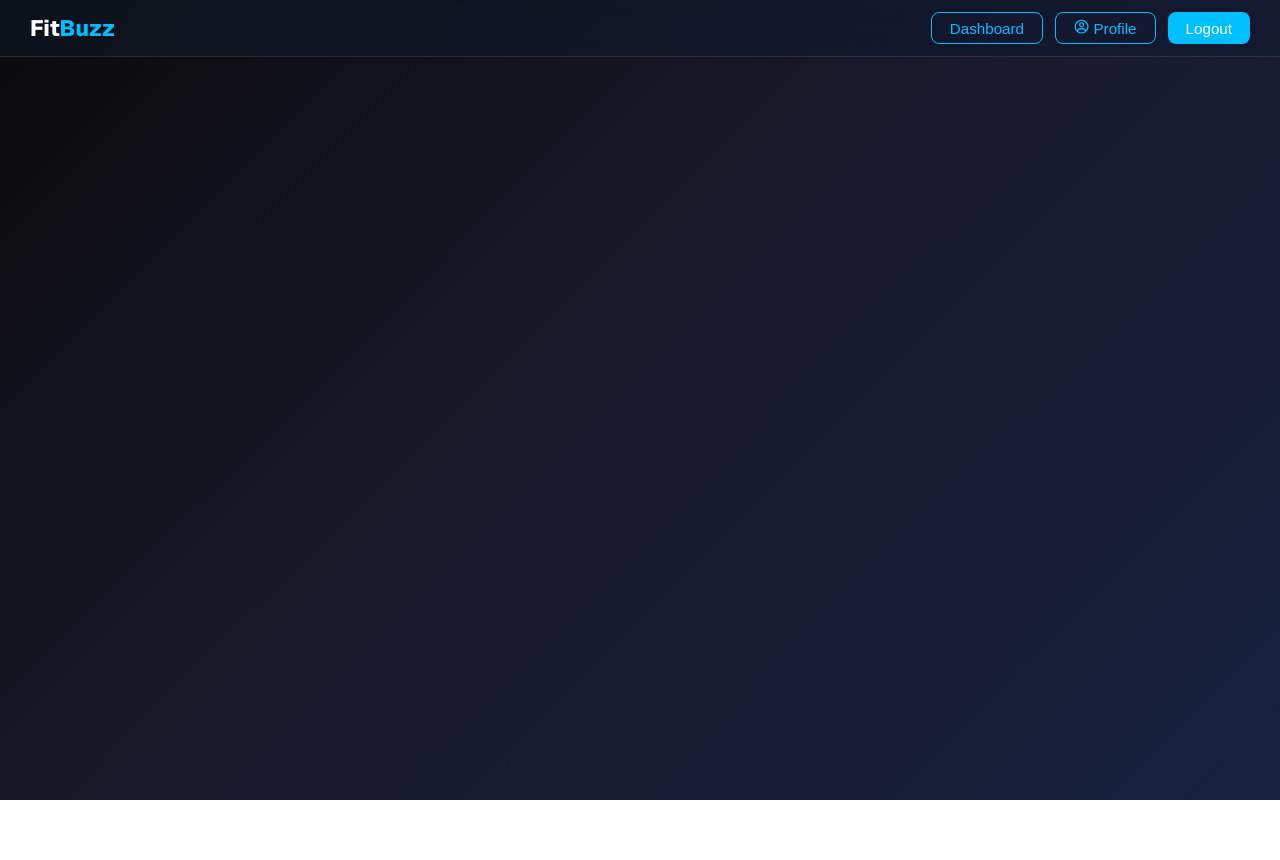
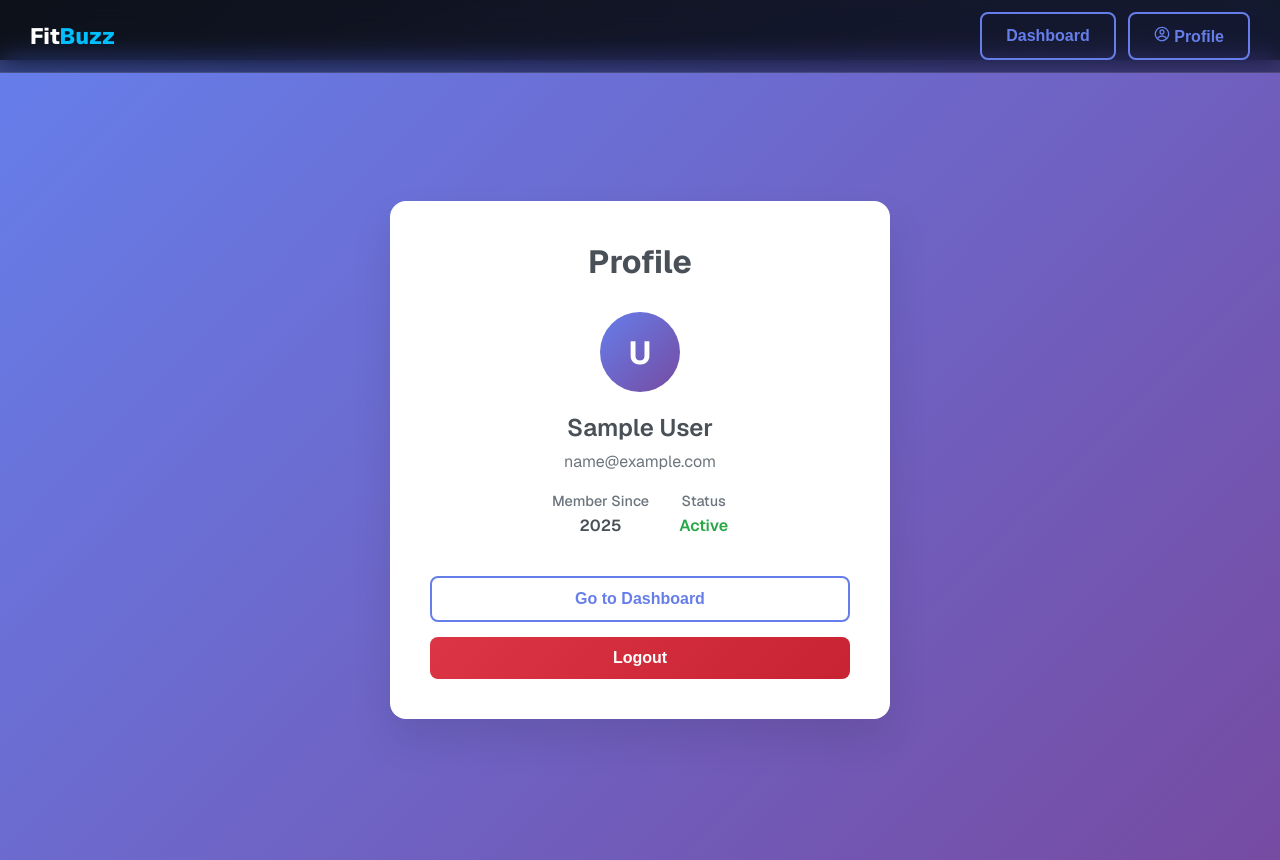
Before and after one commit to tusharrajput001/FitBuzz, a React (Vite) app: page /profile in a window 1280 px wide. Before the commit the page ends 800 px from the top, so only its background shows below. Built offline with nearby package versions, Linux system fonts and the light colour scheme; no server answers; sample sign-in values are in the browser's storage.

Commit message:
update protectedroutes and profile

```diff
--- a/src/App.jsx
+++ b/src/App.jsx
@@ -4,18 +4,35 @@ import HomePage from "./Home/HomePage";
 import SignIn from "./SignIn/SignIn";
 import Signup from "./Signup/Signup";
 import Dashboard from "./Dashboard/Dashboard";
+import Profile from "./Profile/Profile";
+import ProtectedRoute from "./components/ProtectedRoute/ProtectedRoute";
 
 function App() {
   return (
     <div className="app-wrapper">
       <Router>
         <Layout>
-          <Routes>
-            <Route path="/" element={<HomePage />} />
-            <Route path="/signin" element={<SignIn />} />
-            <Route path="/signup" element={<Signup />} />
-            <Route path="/dashboard" element={<Dashboard />} />
-          </Routes>
+                  <Routes>
+          <Route path="/" element={<HomePage />} />
+          <Route path="/signin" element={<SignIn />} />
+          <Route path="/signup" element={<Signup />} />
+          <Route
+            path="/dashboard"
+            element={
+              <ProtectedRoute>
+                <Dashboard />
+              </ProtectedRoute>
+            }
+          />
+          <Route
+            path="/profile"
+            element={
+              <ProtectedRoute>
+                <Profile />
+              </ProtectedRoute>
+            }
+          />
+        </Routes>
         </Layout>
       </Router>
     </div>
--- a/src/Navbar/Navbar.jsx
+++ b/src/Navbar/Navbar.jsx
@@ -86,9 +86,9 @@ const Navbar = () => {
               >
                 <CgProfile /> Profile
               </button>
-              <button className="btn-fill" onClick={handleLogout}>
+              {/* <button className="btn-fill" onClick={handleLogout}>
                 Logout
-              </button>
+              </button> */}
             </>
           )}
         </div>
--- /dev/null
+++ b/src/Profile/Profile.css
@@ -0,0 +1,159 @@
+.profile-page {
+  min-height: 100vh;
+  background: linear-gradient(135deg, #667eea 0%, #764ba2 100%);
+  display: flex;
+  align-items: center;
+  justify-content: center;
+  padding: 20px;
+}
+
+.profile-container {
+  background: white;
+  border-radius: 16px;
+  padding: 40px;
+  box-shadow: 0 20px 40px rgba(0, 0, 0, 0.1);
+  max-width: 500px;
+  width: 100%;
+  text-align: center;
+}
+
+.profile-container h2 {
+  color: #495057;
+  font-size: 2rem;
+  margin-bottom: 30px;
+  font-weight: 700;
+}
+
+.profile-info {
+  margin-bottom: 40px;
+}
+
+.profile-avatar {
+  margin-bottom: 20px;
+}
+
+.avatar-placeholder {
+  width: 80px;
+  height: 80px;
+  border-radius: 50%;
+  background: linear-gradient(135deg, #667eea 0%, #764ba2 100%);
+  color: white;
+  display: flex;
+  align-items: center;
+  justify-content: center;
+  font-size: 2rem;
+  font-weight: 700;
+  margin: 0 auto;
+}
+
+.profile-details h3 {
+  color: #495057;
+  font-size: 1.5rem;
+  margin-bottom: 8px;
+  font-weight: 600;
+}
+
+.email {
+  color: #6c757d;
+  margin-bottom: 20px;
+  font-size: 1rem;
+}
+
+.profile-stats {
+  display: flex;
+  justify-content: center;
+  gap: 30px;
+  margin-top: 20px;
+}
+
+.stat-item {
+  display: flex;
+  flex-direction: column;
+  align-items: center;
+}
+
+.stat-label {
+  color: #6c757d;
+  font-size: 0.9rem;
+  margin-bottom: 5px;
+}
+
+.stat-value {
+  color: #495057;
+  font-weight: 600;
+  font-size: 1rem;
+}
+
+.stat-value.active {
+  color: #28a745;
+}
+
+.profile-actions {
+  display: flex;
+  flex-direction: column;
+  gap: 15px;
+}
+
+.btn-outline {
+  background: transparent;
+  border: 2px solid #667eea;
+  color: #667eea;
+  padding: 12px 24px;
+  border-radius: 8px;
+  font-size: 1rem;
+  font-weight: 600;
+  cursor: pointer;
+  transition: all 0.3s ease;
+}
+
+.btn-outline:hover {
+  background: #667eea;
+  color: white;
+}
+
+.btn-fill {
+  background: linear-gradient(135deg, #667eea 0%, #764ba2 100%);
+  border: none;
+  color: white;
+  padding: 12px 24px;
+  border-radius: 8px;
+  font-size: 1rem;
+  font-weight: 600;
+  cursor: pointer;
+  transition: all 0.3s ease;
+}
+
+.btn-fill:hover {
+  transform: translateY(-2px);
+  box-shadow: 0 8px 25px rgba(102, 126, 234, 0.3);
+}
+
+.logout-btn {
+  background: linear-gradient(135deg, #dc3545 0%, #c82333 100%);
+}
+
+.logout-btn:hover {
+  box-shadow: 0 8px 25px rgba(220, 53, 69, 0.3);
+}
+
+/* Responsive Design */
+@media (max-width: 768px) {
+  .profile-container {
+    padding: 30px 20px;
+  }
+
+  .profile-container h2 {
+    font-size: 1.75rem;
+  }
+
+  .profile-stats {
+    flex-direction: column;
+    gap: 20px;
+  }
+
+  .avatar-placeholder {
+    width: 70px;
+    height: 70px;
+    font-size: 1.75rem;
+  }
+}
--- /dev/null
+++ b/src/Profile/Profile.jsx
@@ -0,0 +1,64 @@
+import React, { useContext } from "react";
+import { useNavigate } from "react-router-dom";
+import "./Profile.css";
+import { AuthContext } from "../AuthContext/AuthContext";
+
+const Profile = () => {
+  const { setIsAuthenticated } = useContext(AuthContext);
+  const navigate = useNavigate();
+
+  const handleLogout = () => {
+    // Clear authentication
+    localStorage.removeItem("token");
+    localStorage.removeItem("refreshToken");
+    localStorage.removeItem("user");
+    setIsAuthenticated(false);
+    navigate("/");
+  };
+
+  // Get user data from localStorage
+  const user = JSON.parse(localStorage.getItem("user") || "{}");
+
+  return (
+    <div className="profile-page">
+      <div className="profile-container">
+        <h2>Profile</h2>
+
+        <div className="profile-info">
+          <div className="profile-avatar">
+            <div className="avatar-placeholder">
+              {user.fullName ? user.fullName.charAt(0).toUpperCase() : "U"}
+            </div>
+          </div>
+
+          <div className="profile-details">
+            <h3>{user.name || user.fullName || "User"}</h3>
+            <p className="email">{user.email || "No email provided"}</p>
+
+            <div className="profile-stats">
+              <div className="stat-item">
+                <span className="stat-label">Member Since</span>
+                <span className="stat-value">2025</span>
+              </div>
+              <div className="stat-item">
+                <span className="stat-label">Status</span>
+                <span className="stat-value active">Active</span>
+              </div>
+            </div>
+          </div>
+        </div>
+
+        <div className="profile-actions">
+          <button className="btn-outline" onClick={() => navigate("/dashboard")}>
+            Go to Dashboard
+          </button>
+          <button className="btn-fill logout-btn" onClick={handleLogout}>
+            Logout
+          </button>
+        </div>
+      </div>
+    </div>
+  );
+};
+
+export default Profile;
--- /dev/null
+++ b/src/components/ProtectedRoute/ProtectedRoute.jsx
@@ -0,0 +1,17 @@
+import React, { useContext } from "react";
+import { Navigate } from "react-router-dom";
+import { AuthContext } from "../../AuthContext/AuthContext";
+
+const ProtectedRoute = ({ children }) => {
+  const { isAuthenticated } = useContext(AuthContext);
+
+  if (!isAuthenticated) {
+    // Redirect to signin page if not authenticated
+    return <Navigate to="/signin" replace />;
+  }
+
+  // Render the protected component if authenticated
+  return children;
+};
+
+export default ProtectedRoute;
--- a/src/services/workoutDiet/workoutDietService.js
+++ b/src/services/workoutDiet/workoutDietService.js
@@ -1,6 +1,6 @@
 import axios from "axios";
 
-const N8N_URL = import.meta.env.N8N_URL;
+const N8N_URL = import.meta.env.N8N_URL || "http://localhost:5678";
 
 
 class WorkoutDietService {
```
